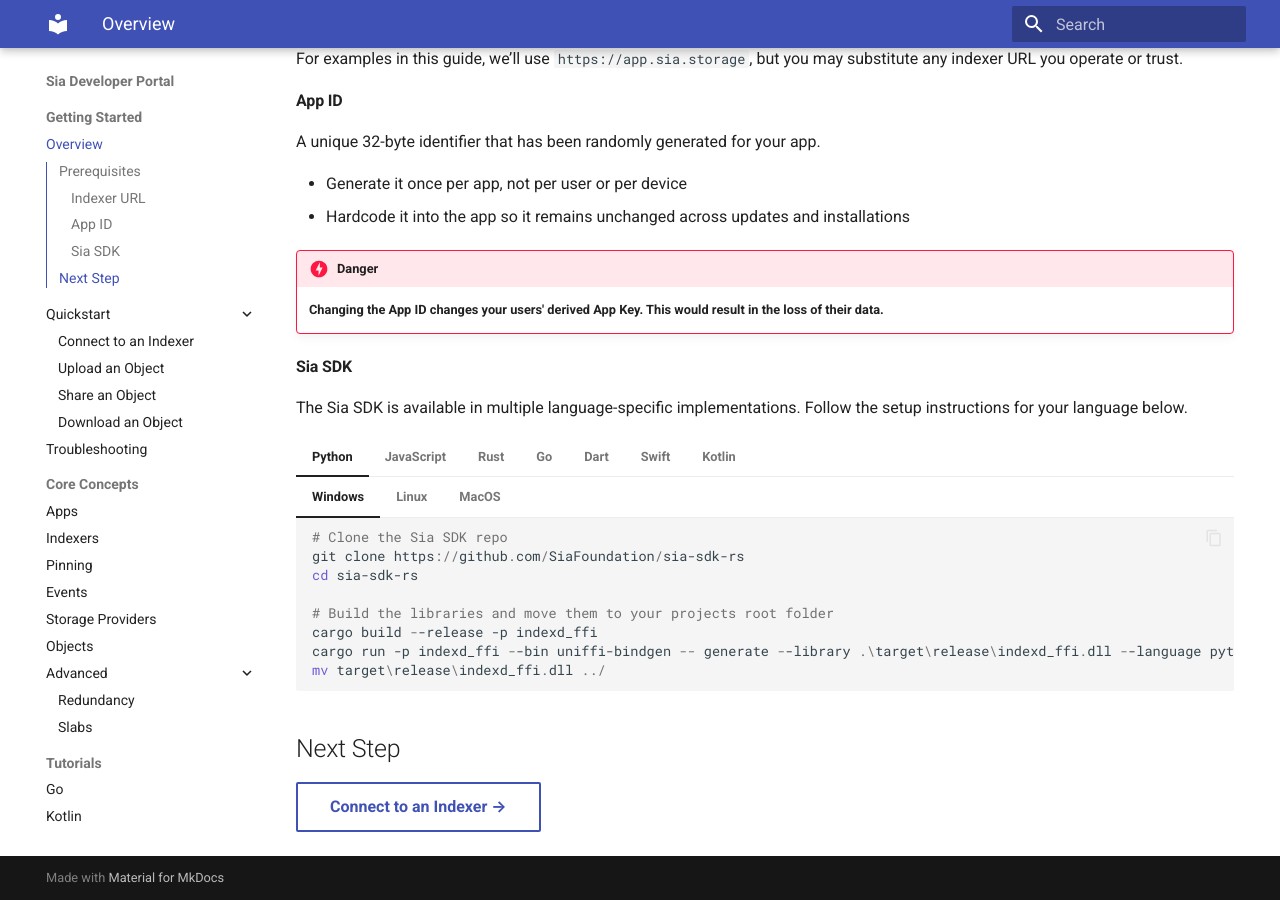
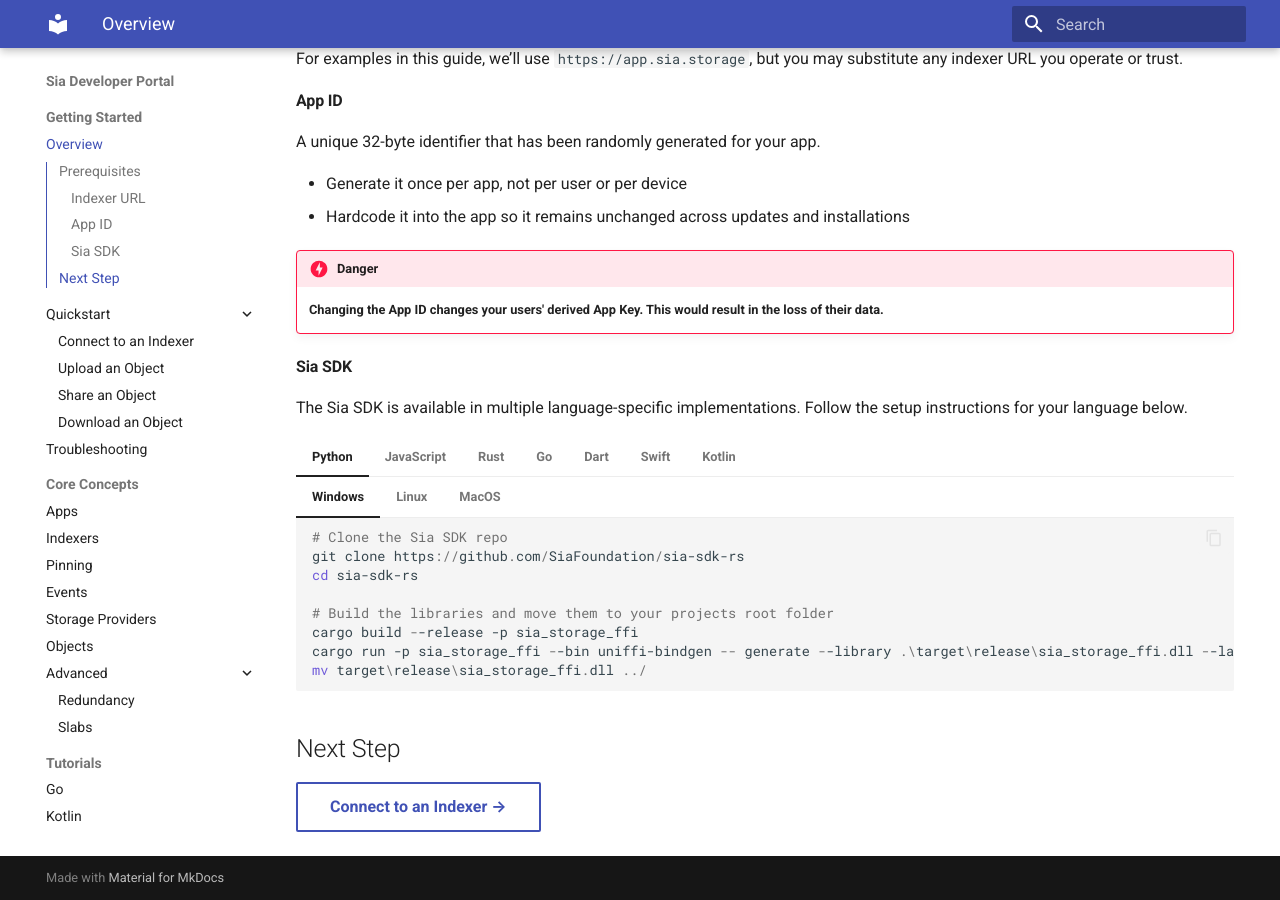
Before and after one commit to SiaFoundation/developer-portal, an MkDocs documentation site: the page built from docs/getting-started/README.md, in a window 1280 px wide and 900 px high, scrolled down 543 px. Built offline with MkDocs 1.6.1 and Material for MkDocs 9.7.7, drawn with Linux system fonts in a browser that asks for light colours.

Commit message:
Updated Python SDK install guide to use `sia_storage_ffi`..

````diff
--- a/docs/getting-started/README.md
+++ b/docs/getting-started/README.md
@@ -40,9 +40,9 @@
         cd sia-sdk-rs
 
         # Build the libraries and move them to your projects root folder
-        cargo build --release -p indexd_ffi
-        cargo run -p indexd_ffi --bin uniffi-bindgen -- generate --library .\target\release\indexd_ffi.dll --language python --out-dir ../
-        mv target\release\indexd_ffi.dll ../
+        cargo build --release -p sia_storage_ffi
+        cargo run -p sia_storage_ffi --bin uniffi-bindgen -- generate --library .\target\release\sia_storage_ffi.dll --language python --out-dir ../
+        mv target\release\sia_storage_ffi.dll ../
         ```
     === "Linux"
         ```shell
@@ -51,9 +51,9 @@
         cd sia-sdk-rs
 
         # Build the libraries and move them to your projects root folder
-        cargo build --release -p indexd_ffi
-        cargo run -p indexd_ffi --bin uniffi-bindgen generate --library target/release/libindexd_ffi.so --language python --out-dir ../
-        mv target/release/libindexd_ffi.so ../
+        cargo build --release -p sia_storage_ffi
+        cargo run -p sia_storage_ffi --bin uniffi-bindgen generate --library target/release/libsia_storage_ffi.so --language python --out-dir ../
+        mv target/release/libsia_storage_ffi.so ../
         ```
     === "MacOS"
         ```shell
@@ -62,9 +62,9 @@
         cd sia-sdk-rs
 
         # Build the libraries and move them to your projects root folder
-        cargo build --release -p indexd_ffi
-        cargo run -p indexd_ffi --bin uniffi-bindgen generate --library target/release/libindexd_ffi.dylib --language python --out-dir ../
-        mv target/release/libindexd_ffi.dylib ../
+        cargo build --release -p sia_storage_ffi
+        cargo run -p sia_storage_ffi --bin uniffi-bindgen generate --library target/release/libsia_storage_ffi.dylib --language python --out-dir ../
+        mv target/release/libsia_storage_ffi.dylib ../
         ```
 === "JavaScript"
     *🚧 Coming soon*
````
